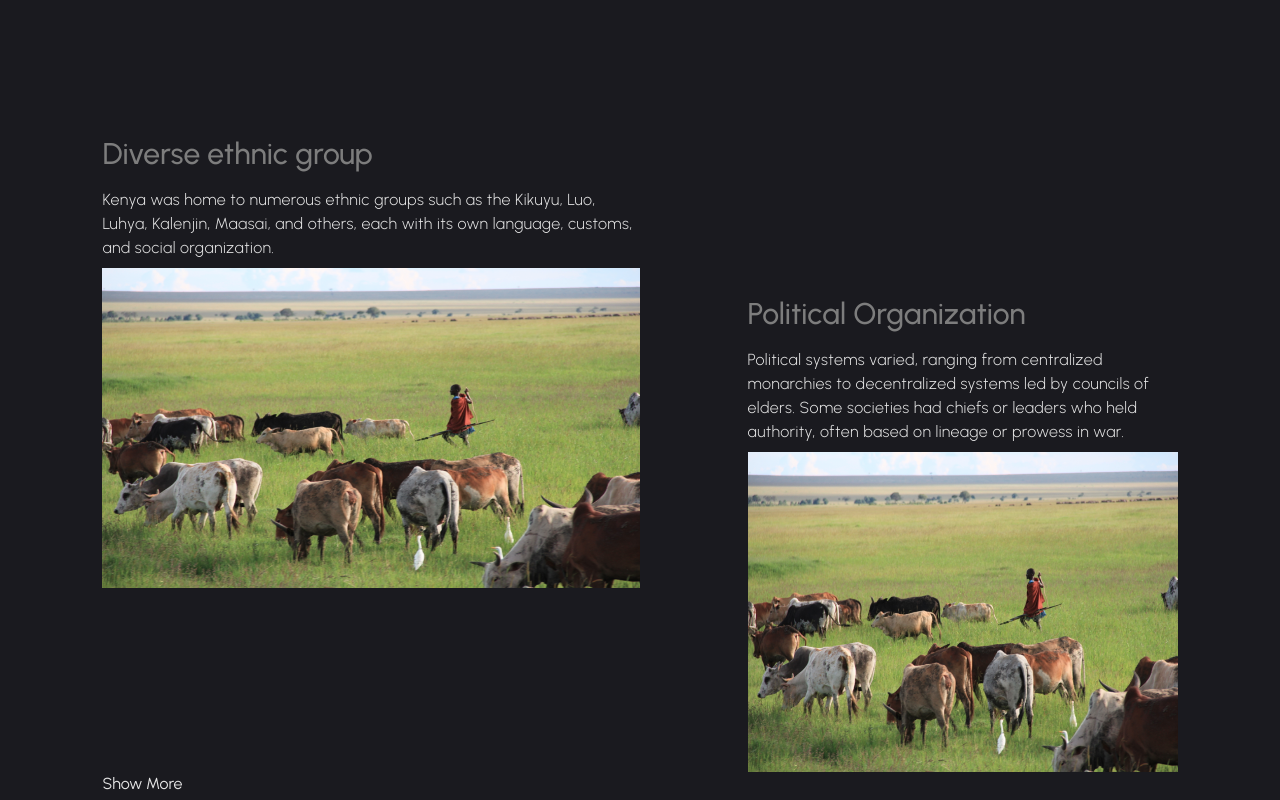
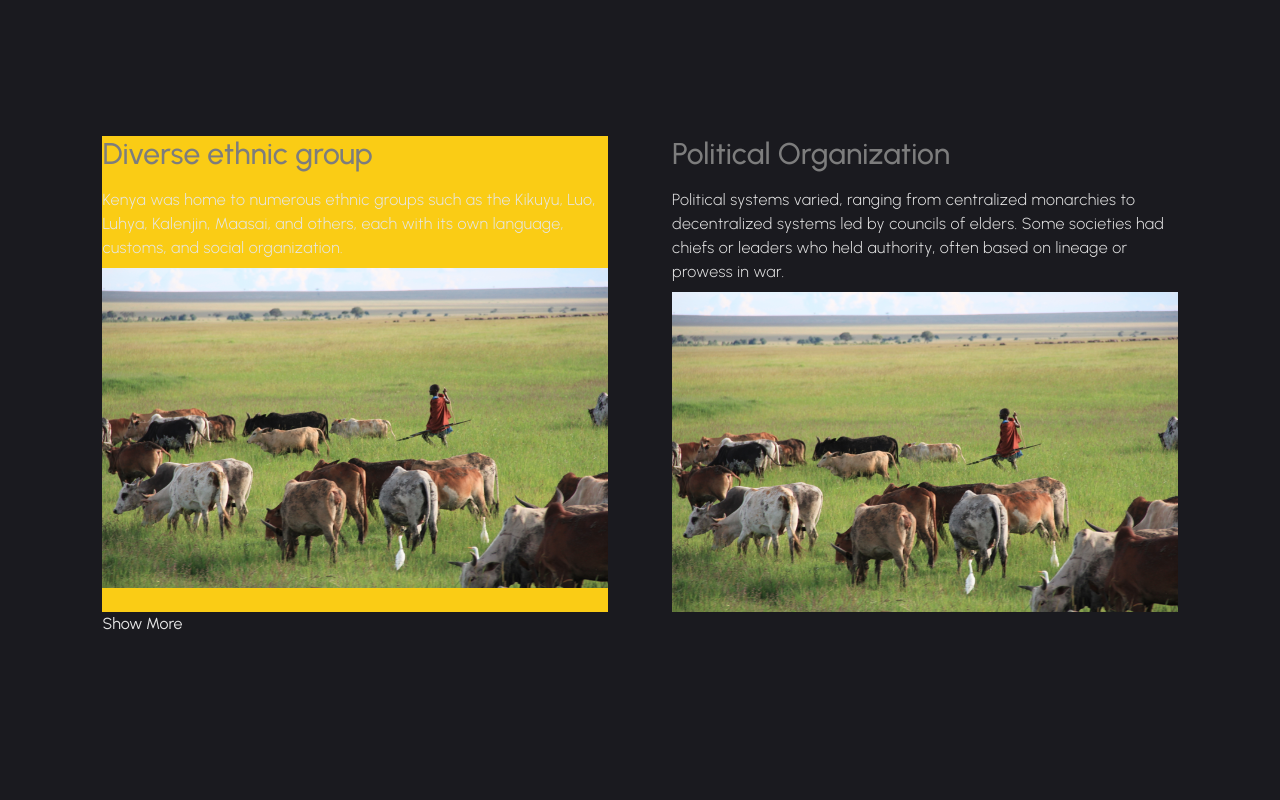
Before and after one commit to jmoseka/jamhuriday, a Next.js app: page / in a window 1280 px wide. Shown: the part 1380-2180 px from the top of the page. Built offline with nearby package versions, Linux system fonts and the light colour scheme.

Commit message:
add grid

```diff
--- a/components/PreSection.js
+++ b/components/PreSection.js
@@ -32,19 +32,13 @@ function PreSection() {
 
     const cardsPerPage = 2;
     const totalCards = 4;
-    const totalPages = Math.ceil(totalCards / cardsPerPage);
 
-    const nextPage = () => {
-        if (currentPage < totalPages) {
-            setCurrentPage(currentPage + 1)
-        }
+
+    const bigSquare = (number) => {
+        return number % 4 === 0 || number % 4 === 3;
     }
 
-    const prevPage = () => {
-        if (currentPage > 1) {
-            setCurrentPage(currentPage - 1)
-        }
-    }
+
 
     const [displayedItems, setDisplayedItems] = useState(2);
 
@@ -80,13 +74,12 @@ function PreSection() {
     return (
 
         <>
-           <div className="section-body flex flex-col gap-16 md:flex-row md:justify-between md:gap-10">
+            <div className="section-body grid md:grid-cols-2 gap-16 ">
                 {items.slice(0, displayedItems).map((item, index) => (
                     <div
                         key={index}
-      className={`w-full ${index % 2 !== 0 ? 'md:pt-40 2xl:pt-[12.1vw] md:w-[40%]' : 'md:w-[50%]'} ${
-        index % 2 !== 0 && index !== 0 ? 'md:ml-[5%]' : '' // Add margin for odd index and not the first item
-      }`}
+                        className={`w-full  ${bigSquare(index) ? 'md:bg-yellow-400 ' : ''}
+                            `}
                     >
                         <PreCard
                             order={index % 2 === 0 ? '2' : ''}
```
Lines whose indentation alone changed are shown as unchanged.
